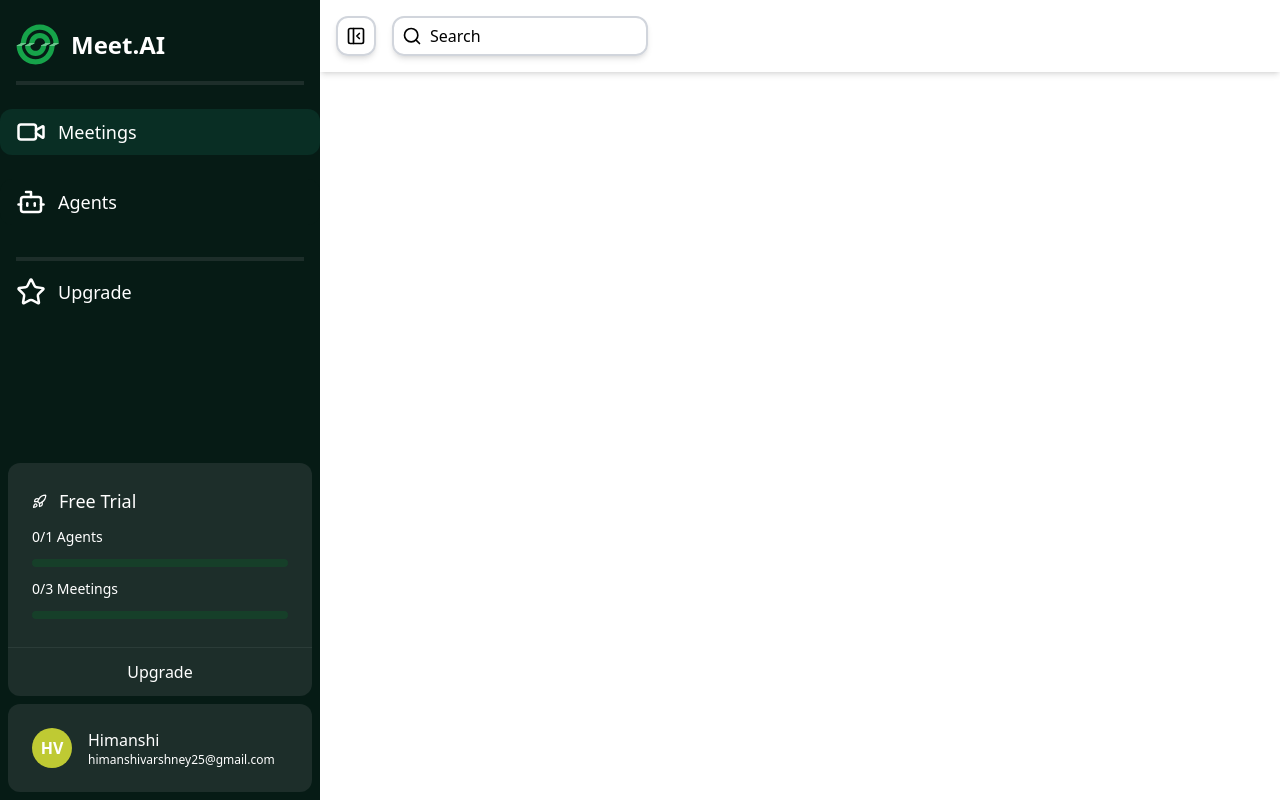
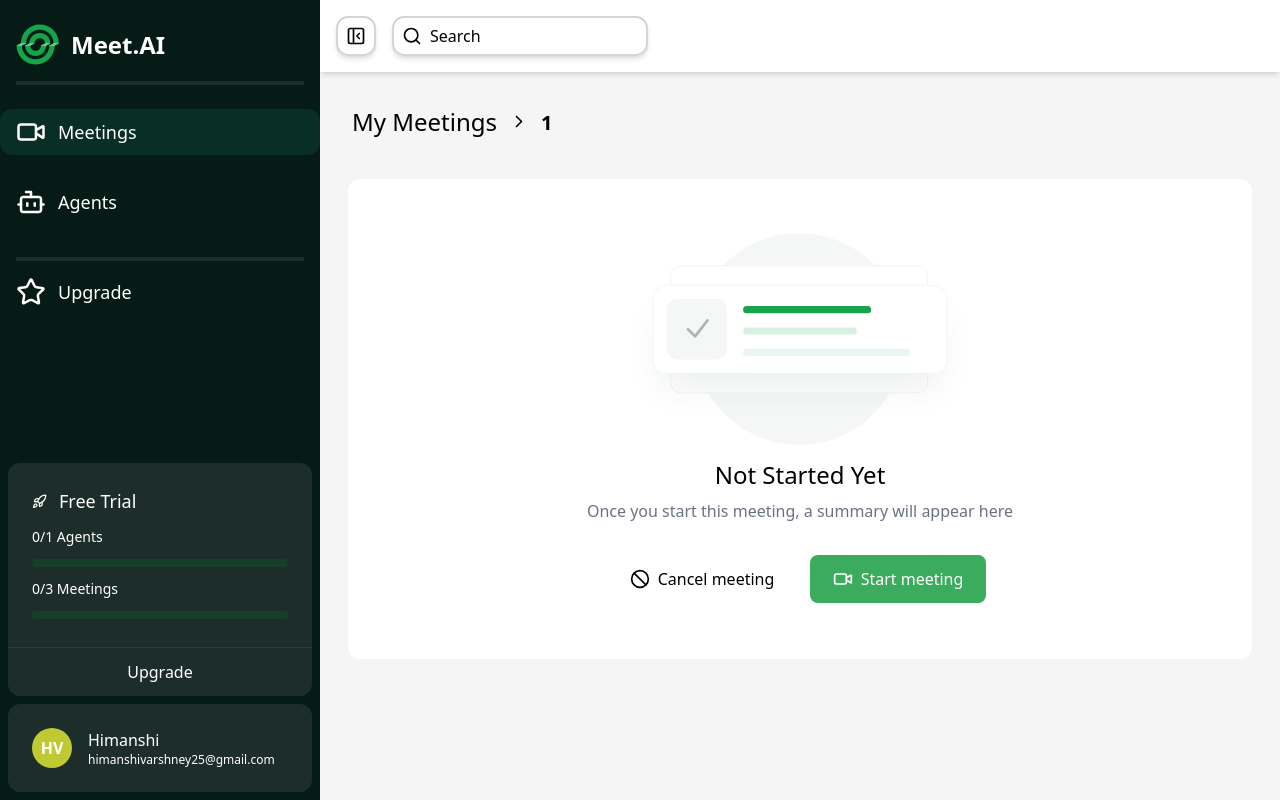
Before and after one commit to him08/lunexa-ai, a React (Vite) app: page /meetings/1 in a window 1280 px wide. Built offline with nearby package versions, Linux system fonts and the light colour scheme.

Commit message:
meetings page and ui enhancements

```diff
--- a/src/App.jsx
+++ b/src/App.jsx
@@ -15,7 +15,7 @@ function App() {
     <>
   <div className='md:flex flex-row h-screen overflow-x-hidden'>
     <Navbar setSelected={setSelected} selected={selected} showSideBar={showSideBar} setShowSideBar={setShowSideBar}/>
-   <MainSection setShowSideBar={setShowSideBar} showSideBar={showSideBar} selected={selected} />
+   <MainSection setShowSideBar={setShowSideBar} showSideBar={showSideBar} selected={selected} setSelected={setSelected}/>
    <ToastContainer />
     </div>
     </>
--- /dev/null
+++ b/src/components /CallModal.jsx
@@ -0,0 +1,56 @@
+import { useState } from 'react'
+
+import { MicOff } from 'lucide-react'
+import { VideoOff } from 'lucide-react'
+import {LogIn} from 'lucide-react'
+function CallModal({ setShowCallModal }) {
+
+
+    return (
+        <>
+            <div className="fixed inset-0 z-50 flex items-center justify-center bg-black/30 backdrop-blur-sm">
+                <div className={`flex flex-col items-center overflow-auto  w-[600px] h-[580px] bg-white rounded-xl gap-4 p-4 cursor-pointer transition-all duration-200`}>
+
+                    {/* Heading */}
+                    <h2 className="mt-5 text-xl font-bold mb-1">Ready to join?</h2>
+                    <p className="text-sm text-gray-500 mb-4">Set up your call before joining</p>
+
+                    {/* Avatar Circle */}
+                    <div className='w-88 h-82 bg-[#19232C] rounded-xl flex justify-center items-center border-4 border-blue-700'>
+                        <div className="w-32 h-32 bg-[#AB46BF] rounded-full flex items-center justify-center mb-4 ">
+                            <div className="text-4xl text-white font-bold">HV</div>
+                        </div>
+                    </div>
+                    {/* Controls */}
+                    <div className="flex gap-4 mb-4">
+                        <button className="bg-red-700 p-3 rounded-full cursor-pointer hover:bg-red-800">
+                            <MicOff size={20} color="white" />
+
+
+                        </button>
+                        <button className="bg-red-700 p-3 rounded-full cursor-pointer hover:bg-red-800">
+                            <VideoOff size={20} color="white" />
+                        </button>
+                    </div>
+
+                    {/* Footer */}
+                    <div className="flex justify-between w-full">
+                        <div onClick = {() => setShowCallModal(false)} className='w-32 h-12 gap-2 bg-[#FFFFFF] flex flex-row justify-center items-center rounded-lg cursor-pointer hover:bg-gray-100'>
+
+                            {/* <div><Ban size={20} color='black' /></div> */}
+                            <div className='font-medium text-s '>Cancel</div>
+                        </div>
+                        <div className='w-32 h-10 gap-2 bg-[#3BAC5D] flex flex-row justify-center items-center rounded-lg cursor-pointer hover:bg-green-600'>
+
+                             <div><LogIn size={20} color='white' /></div>
+                            <div className='font-medium text-s text-white'>Join Call</div>
+                        </div>
+                    </div>
+                </div>
+            </div>
+        </>
+
+    )
+}
+
+export default CallModal
--- a/src/components /Dashboard.jsx
+++ b/src/components /Dashboard.jsx
@@ -10,8 +10,12 @@ import { Video } from 'lucide-react'
 import {ClockFading} from 'lucide-react'
 import { ClockArrowUp } from 'lucide-react'
 import {Trash2 } from 'lucide-react'
+import { useNavigate } from 'react-router-dom'
+import MeetingDetails from './MeetingDetails'
+
 
 // DELETE MEETINGS >>>>>>>
+
 const deleteMeeting=(id)=> {
     console.log(id)
    let res= axios.delete(`http://localhost:5000/meetings/${id}`)
@@ -28,7 +32,7 @@ const mapMeet = (e) => {
 }
 
 function Dashboard({ fromAgents, setShowModal }) {
-
+    const navigate= useNavigate()
     const [agents, setAgents] = useState([])
     const [meetings, setMeetings] = useState([])
     const mapFunc = (e) => {
@@ -54,7 +58,8 @@ function Dashboard({ fromAgents, setShowModal }) {
     const displayMeetings = (e) => {
         return (
             <>
-                <div className='flex flex-col space-y-1 hover:bg-gray-100 cursor-pointer'>
+
+                <div className='flex flex-col space-y-1 hover:bg-gray-100 cursor-pointer'onClick={()=> navigate(`/meetings/${e._id}`)}>
                     {/* AVATAR AND NAME */}
                     <div className=' flex mt-3 ml-3 flex-row items-center w-full relative'>
 
--- a/src/components /MainSection.jsx
+++ b/src/components /MainSection.jsx
@@ -2,23 +2,26 @@ import { lazy, Suspense, useState } from 'react'
 import '../App.css'
 // import Navbar from './components /Navbar'
 import Search from './SearchBar'
+import { useLocation, useNavigate } from 'react-router-dom';
+import { useEffect } from 'react';
 
 import { BrowserRouter, Routes, Route,Navigate} from "react-router-dom";
 import Meetings from '../pages/Meetings';
+import MeetingDetails from './MeetingDetails';
 const Agents = lazy(() => import('../pages/Agents'));
 
 
-function MainSection({ setShowSideBar, showSideBar }) {
-  const [count, setCount] = useState(0)
+function MainSection({ setShowSideBar, showSideBar , setSelected}) {
 
   return (
     <>
 
-        <div className='flex flex-col flex-1'>
+        <div className='flex flex-col bg-[#F5F5F5] flex-1'>
           <Search setShowSideBar={setShowSideBar} showSideBar={showSideBar} />
           <Suspense fallback={<div className="text-white text-center p-4">Loading...</div>}>
           <Routes>
           <Route path='/' element={<Navigate to="/meetings" replace/> } />
+          <Route path='/meetings/:meetingId' element={<MeetingDetails/>} />
             <Route path='/meetings' element={<Meetings />} />
             <Route path='/agents' element={<Agents />} />
           </Routes>
--- /dev/null
+++ b/src/components /MeetingDetails.jsx
@@ -0,0 +1,43 @@
+import { useState } from 'react'
+import CallModal from './CallModal';
+import { ToastContainer } from 'react-toastify';
+import { useParams } from 'react-router-dom'
+import { ChevronRight } from 'lucide-react'
+import { Video } from 'lucide-react'
+import {Ban } from 'lucide-react'
+function MeetingDetails() {
+    const [showCallModal,setShowCallModal]= useState(false)
+    const { meetingId } = useParams()
+    return (
+        <>
+            <div className=' flex flex-row ml-5 mt-5 p-3 gap-3 items-center'>
+                <h1 className='text-2xl'>My Meetings</h1>
+                <ChevronRight size={20} height={35} />
+                <h1 className='text-xl font-bold mt-0.5'>{meetingId}</h1>
+            </div>
+            <div className='bg-[#FFFFFF]  m-7 h-120 flex-col justify-center items-center rounded-xl'>
+                <div className='flex justify-center items-center mt-10'>
+                    <img className="w-86 h-60" src="/processing.svg"></img></div>
+                <div className='flex justify-center items-center text-2xl'>Not Started Yet</div>
+                <div className='font-extralight flex justify-center items-center mt-2 text-gray-500' >Once you start this meeting, a summary will appear here </div>
+                <div className='flex flex-row gap-5 justify-center items-center mt-8' >
+                    <div className='w-44 h-12 gap-2 bg-[#FFFFFF] flex flex-row justify-center items-center rounded-lg cursor-pointer hover:bg-gray-100'>
+
+                        <div><Ban size={20} color='black' /></div>
+                        <div className='font-medium text-s '>Cancel meeting</div>
+                    </div>
+                    <div className='w-44 h-12 gap-2 bg-[#3BAC5D] flex flex-row justify-center items-center rounded-lg cursor-pointer hover:bg-green-600'>
+
+                        <div><Video size={20} color='white' /></div>
+                        <div  onClick={() => setShowCallModal(true)} className='font-medium text-s text-white'>Start meeting</div>
+                        {showCallModal && <CallModal setShowCallModal={setShowCallModal} />}
+                    </div>
+
+                </div>
+            </div>
+        </>
+
+    )
+}
+
+export default MeetingDetails
--- a/src/components /Modal.jsx
+++ b/src/components /Modal.jsx
@@ -5,8 +5,11 @@ import { ChevronsUpDown } from 'lucide-react'
 import axios from 'axios'
 import { toast } from 'react-toastify';
 import 'react-toastify/dist/ReactToastify.css';
+import { useNavigate } from 'react-router-dom';
 
-function Modal({ fromAgents, setShowModal }) {
+function Modal({ fromAgents, setShowModal,setSelected }) {
+
+    const navigate = useNavigate();
     // MEETINGS
     const [meetingAgent, setMeetingAgent] = useState("");
     const [meetingName, setMeetingName] = useState("");
@@ -54,6 +57,8 @@ function Modal({ fromAgents, setShowModal }) {
         );
         setFilteredAgents(results);
     }, [agentSearch, agents]);
+
+
 
 
     const onCreate = async () => {
@@ -164,7 +169,7 @@ function Modal({ fromAgents, setShowModal }) {
                 {!fromAgents && (
                     <div className='flex justify-center text-sm'>
                         Not found what you're looking for?{" "}
-                        <span className='ml-1 text-green-700 hover:underline'>
+                        <span   onClick={() => navigate('/agents')} className='ml-1 text-green-700 hover:underline'>
                             Create a new agent
                         </span>
                     </div>
--- a/src/components /Navbar.jsx
+++ b/src/components /Navbar.jsx
@@ -1,5 +1,5 @@
-import { useState } from 'react'
-import { useNavigate } from 'react-router-dom';
+import { useEffect, useState } from 'react'
+import { useLocation, useNavigate } from 'react-router-dom';
 
 import '../App.css'
 import { Video } from 'lucide-react';
@@ -8,6 +8,17 @@ import { Star } from 'lucide-react';
 import { Rocket } from 'lucide-react';
 function Navbar({setSelected,selected,showSideBar,setShowSideBar}) {
   const navigate = useNavigate();
+    const location = useLocation();
+
+    useEffect(() => {
+      if (location.pathname == '/meetings' && selected != 'Meetings') {
+        setSelected('Meetings')
+      }
+      if (location.pathname == '/agents' && selected != 'Agents') {
+        setSelected('Agents')
+      }
+    }, [location.pathname]);
+
   return (
     <>
 
--- a/src/pages/Agents.jsx
+++ b/src/pages/Agents.jsx
@@ -13,7 +13,7 @@ function Agents() {
     return (
         <>
          <Dashboard  setShowModal={ setShowModal} fromAgents={true} />
-         {showModal && <Modal fromAgents={true} setShowModal={setShowModal}/> }
+         {showModal && <Modal fromAgents={true} setShowModal={setShowModal} /> }
         </>
 
     )
```
